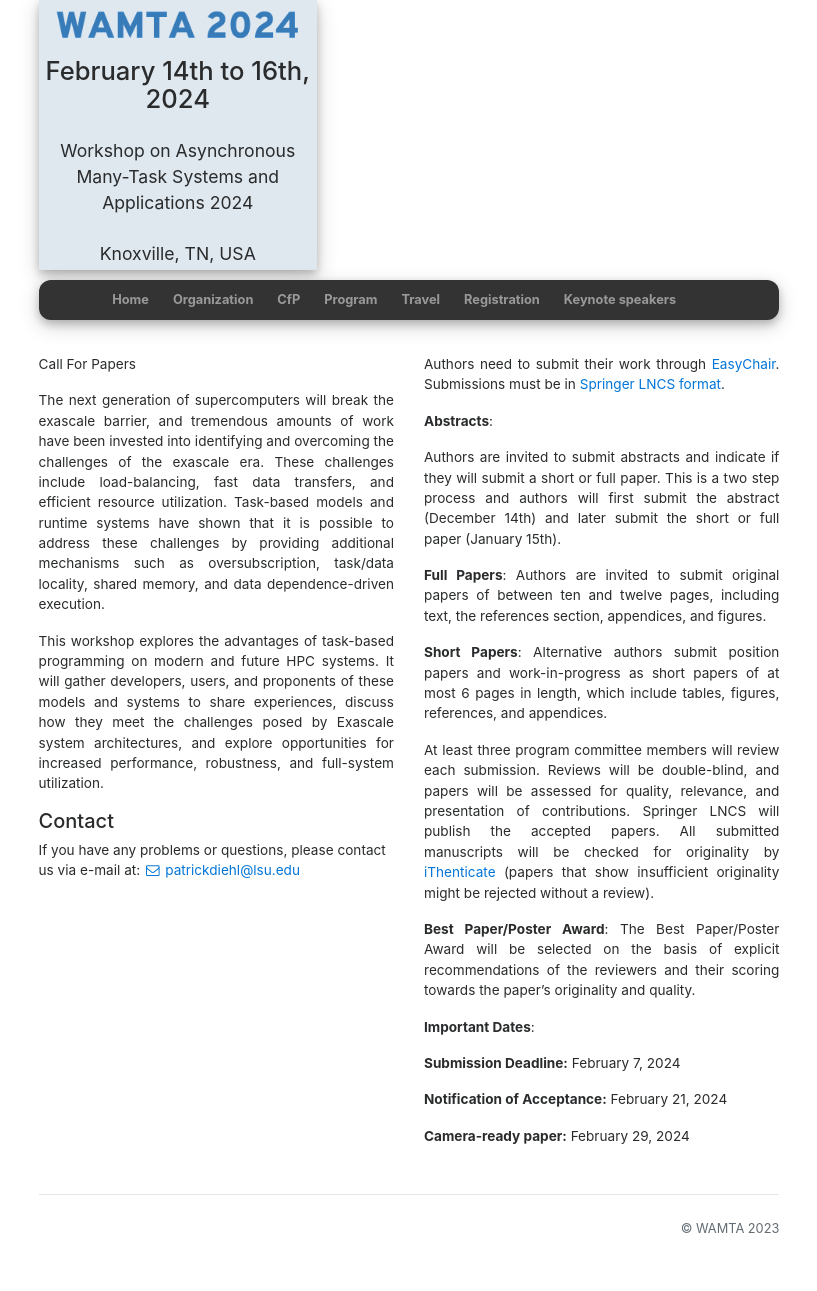
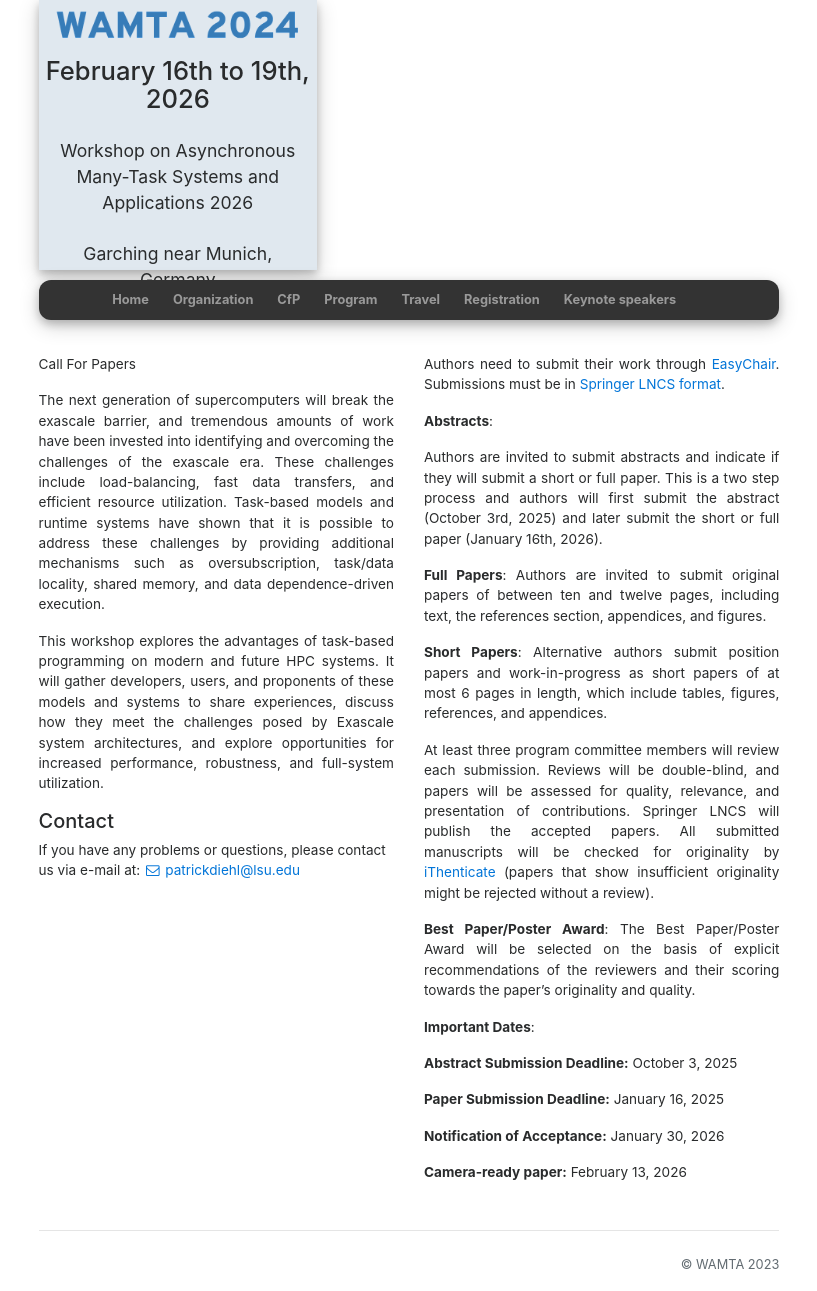
Before and after one commit to wamta26/WAMTA26.github.io, a Jekyll site: the page built from cfp.md, in a window 1280 px wide. Shown: the whole page, without its empty margins (231-1048 px from the left). Built offline with Jekyll 4.4.1, drawn with Linux system fonts in a browser that asks for light colours; nearby versions of some CDN libraries; before the commit the page ends 1254 px from its top, so only the background shows below that.

Commit message:
basic updates for WAMTA 2026, deadlines, committee, ...

```diff
--- a/_data/conference.yml
+++ b/_data/conference.yml
@@ -1,10 +1,10 @@
-full_title: Workshop on Asynchronous Many-Task Systems and Applications 2024
-short_title: WAMTA 24
+full_title: Workshop on Asynchronous Many-Task Systems and Applications 2026
+short_title: WAMTA 26
 email: patrickdiehl@lsu.edu
 description: > # this means to ignore newlines until "baseurl:"
   The workshop on Asynchronous Many-Task Systems and Applications brings together AMT developers and application developers.
-location: Knoxville, TN, USA
-date: February 14th to 16th, 2024
+location: Garching near Munich, Germany
+date: February 16th to 19th, 2026
 # logo_path: ./assets/images/logo2017.jpg
 logo_path: ./assets/images/logo.png
 slideshow:
@@ -48,28 +48,26 @@ navbar:
     path: /keynote
     visible: True
 deadlines:
-  - date: 14/12/2023
+  - date: 03/10/2025
     text: Deadline for abstract and poster submission
     pass_due: true
-  - date: 21/12/2023
+  - date: 17/10/2025
     text: Author notification for poster and talks
     pass_due: true
-  - date: 07/02/2024
+  - date: 16/01/2026
     text: Deadline for proceedings paper submission
     pass_due: False
-  - date: 21/02/2024
+  - date: 30/01/2026
     text: Author notification for proceedings papers
     pass_due: False
-  - date: 29/02/2024
+  - date: 13/02/2024
     text: Deadline for camera-ready paper submission
     pass_due: False
 news:
   - date:
-    text: Sean Treichler (NVIDIA) confirmed as keynote speaker.
+    text: Rosa M. Badia (BSC-CNS) confirmed as keynote speaker.
   - date:
-    text: Jeffrey Vetter (ORNL) confirmed as keynote speaker.
-  - date:
-    text: Robert Harrison (Stony Brook University) confirmed as keynote speaker.
+    text: Michael Klemm (AMD / OpenMP) confirmed as keynote speaker.
 sponsors:
   - name: TCL
     logo_path: ./assets/images/sponsors/tcl.png
@@ -83,19 +81,16 @@ social_media:
 program_chair:
   - name: Patrick Diehl
     org: Louisiana State University (USA)
-    homepage: https://www.diehlpk.de/
-  - name: George Bosilca
-    org: University of Tennessee at Knoxville (USA)
-    homepage: https://www.eecs.utk.edu/people/george-bosilca/
-  - name: Pedro Valero-Lara
-    org: Oak Ridge National Laboratory (USA)
-    homepage: https://www.ornl.gov/staff-profile/pedro-valero-lara
-  - name: Joseph Schuchart
-    org: University of Tennessee at Knoxville (USA)
-    homepage:
-  - name: Thomas Herault
-    org: University of Tennessee at Knoxville (USA)
-    homepage: https://www.eecs.utk.edu/people/thomas-herault/
+    homepage: Los Alamos National Laboratory (USA)
+  - name: Martin Schulz
+    org: Technical University of Munich (Germany)
+    homepage: https://www.ce.cit.tum.de/caps/mitarbeiter/martin-schulz/
+  - name: Erwin Laure
+    org: Max Planck Computing and Data Facility (Germany)
+    homepage: https://www.mpcdf.mpg.de
+  - name: Markus Rampp
+    org: Max Planck Computing and Data Facility (Germany)
+    homepage: https://www.mpcdf.mpg.de
 steering_committee:
   - name: Alex Aiken
     org: Stanford (USA)
--- a/cfp.md
+++ b/cfp.md
@@ -23,7 +23,9 @@ Authors need to submit their work through [EasyChair](https://easychair.org/conf
 
 **Abstracts**:
 
-Authors are invited to submit abstracts and indicate if they will submit a short or full paper. This is a two step process and authors will first submit the abstract (December 14th) and later submit the short or full paper (January 15th).
+Authors are invited to submit abstracts and indicate if they will
+submit a short or full paper. This is a two step process and authors
+will first submit the abstract (October 3rd, 2025) and later submit the short or full paper (January 16th, 2026).
 
 **Full Papers**:
 Authors are invited to submit original papers of between ten and twelve pages, including text, the references section, appendices, and figures.
@@ -39,11 +41,13 @@ The Best Paper/Poster Award will be selected on the basis of explicit recommenda
 
 **Important Dates**:
 
-**Submission Deadline:** February 7, 2024
+**Abstract Submission Deadline:** October 3, 2025
 
-**Notification of Acceptance:** February 21, 2024
+**Paper Submission Deadline:** January 16, 2025
 
-**Camera-ready paper:** February 29, 2024
+**Notification of Acceptance:** January 30, 2026
+
+**Camera-ready paper:** February 13, 2026
 
 </div>
 
--- a/venue.md
+++ b/venue.md
@@ -7,7 +7,7 @@ slide_id: 0
 <div class="row mt-xs-0 mt-sm-0 mt-md-1 mt-lg-2 mt-xl-3 mb-xs-2 mb-sm-2">
 <div class="col text-muted" markdown="1">
 
-The WAMTA workshop is scheduled for Feb 14-16, 2024, and will be held in Knoxville, TN at the University of Tennessee Student Union.
+The WAMTA workshop is scheduled for Feb 16-19, 2026, and will be held at the research campus of Garching near Munich, Germany at the Technical University of Munich.
 
 <div class="text-info" >Conference Location:</div>
 
```
Also changed, not shown: index.md (+4 -4 lines).
